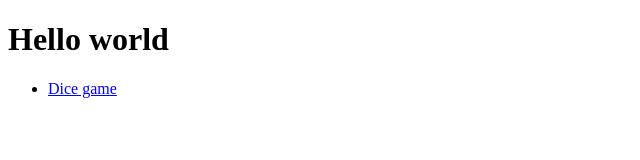
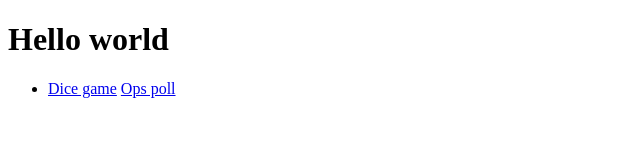
Before and after one commit to DevArtist254/fictional-tribble, a plain HTML site: page index.html in a window 1280 px wide. Shown: the full height of the page, 0-640 px from the left. Drawn offline with Linux system fonts and the light colour scheme.

Commit message:
start poll

```diff
--- a/index.html
+++ b/index.html
@@ -10,6 +10,7 @@
     <ul>
         <li>
             <a href="./dicyPig/index.html">Dice game</a>
+            <a href="./Functions/index.html">Ops poll</a>
         </li>
     </ul>
 </body>
```
Also changed, not shown: Functions/script.js (added, +195 -0 lines), Functions/index.html (added).
